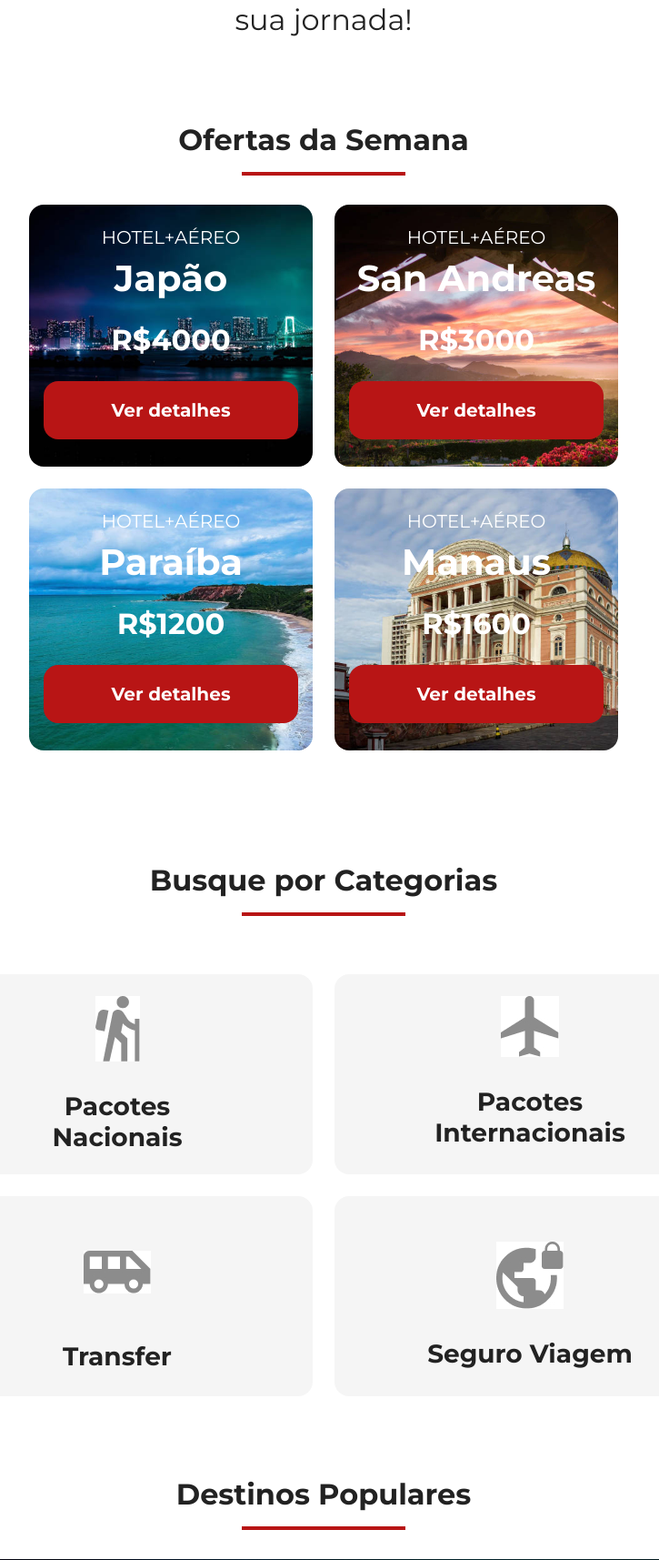
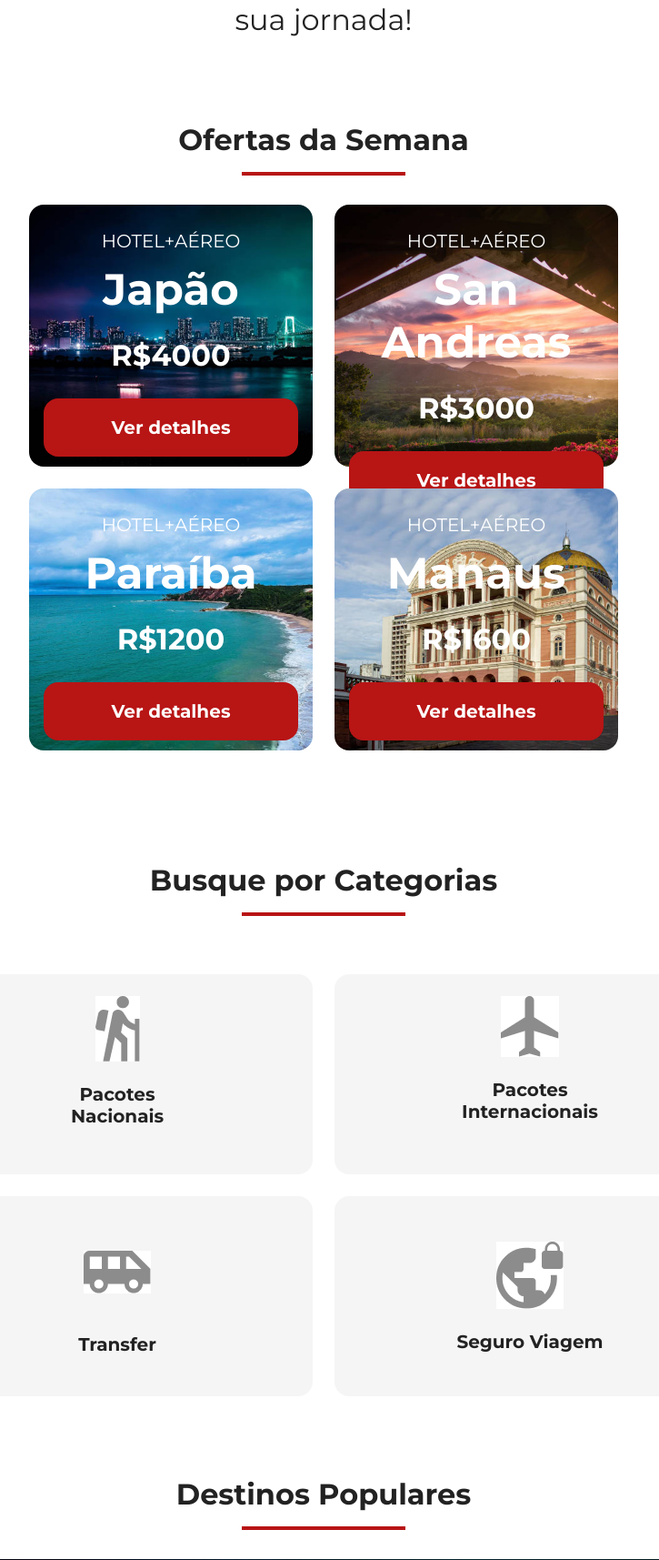
Before and after one commit to RyanFurtado44/jornada-viagens, a PHP site: page / in a window 1280 px wide. Shown: the part 994-2709 px from the top of the page at 91% size, without its empty margins (284-1009 px from the left). Run offline with PHP 8.4, Linux system fonts and the light colour scheme.

Commit message:
reutiliza estilo de textos

```diff
--- a/css/categories.css
+++ b/css/categories.css
@@ -16,11 +16,6 @@
   box-sizing: border-box;
   text-decoration: none;
   color: var(--text-primary-color);
-}
-
-.categories-cards .card h3 {
-  font-size: 28px;
-  font-weight: var(--titles-weight);
 }
 
 .categories-cards .card.single-line {
--- a/css/destinations.css
+++ b/css/destinations.css
@@ -21,15 +21,10 @@
 }
 
 .destinations .item header h4 {
-  font-size: 20px;
-  font-weight: var(--titles-weight);
   margin: 24px 0;
 }
 
 .destinations .item p {
-  font-size: 20px;
-  font-weight: var(--text-weight);
-  line-height: 32px;
   margin-bottom: 24px;
 }
 .destinations .button {
--- a/css/global.css
+++ b/css/global.css
@@ -72,6 +72,17 @@ section.hero {
   margin: 16px auto 32px;
 }
 
+.content-title {
+  font-size: 20px;
+  font-weight: var(--titles-weight);
+}
+
+.content-text {
+  font-size: 20px;
+  font-weight: var(--text-weight);
+  line-height: 32px;
+}
+
 .button {
   min-width: 280px;
   height: 64px;
--- a/css/offers.css
+++ b/css/offers.css
@@ -23,14 +23,7 @@
   margin-bottom: 24px;
 }
 
-.offers-cards .card header p {
-  font-size: 20px;
-  font-weight: var(--text-weight);
-}
-
 .offers-cards .card header h3 {
-  font-size: 40px;
-  font-weight: var(--titles-weight);
   margin: 8px 0 0;
 }
 
--- a/index.html
+++ b/index.html
@@ -57,14 +57,14 @@
     </section>
     <section class="offers">
       <div class="section-title">
-        <h2>Ofertas da Semana</h2>
+        <h2 class="content-title">Ofertas da Semana</h2>
         <hr />
       </div>
       <div class="offers-cards">
         <article class="card japao">
           <header>
-            <p>HOTEL+AÉREO</p>
-            <h3>Japão <br /><span>R$4000</span></h3>
+            <p class="content-text">HOTEL+AÉREO</p>
+            <h3 class="content-title">Japão <br /><span>R$4000</span></h3>
           </header>
           <footer>
             <a href="#" class="button">Ver detalhes</a>
@@ -72,8 +72,8 @@
         </article>
         <article class="card san-andreas">
           <header>
-            <p>HOTEL+AÉREO</p>
-            <h3>San Andreas <br /><span>R$3000</span></h3>
+            <p class="content-text">HOTEL+AÉREO</p>
+            <h3 class="content-title">San Andreas <br /><span>R$3000</span></h3>
           </header>
           <footer>
             <a href="#" class="button">Ver detalhes</a>
@@ -81,8 +81,8 @@
         </article>
         <article class="card paraiba">
           <header>
-            <p>HOTEL+AÉREO</p>
-            <h3>Paraíba <br /><span>R$1200</span></h3>
+            <p class="content-text">HOTEL+AÉREO</p>
+            <h3 class="content-title">Paraíba <br /><span>R$1200</span></h3>
           </header>
           <footer>
             <a href="#" class="button">Ver detalhes</a>
@@ -90,8 +90,8 @@
         </article>
         <article class="card manaus">
           <header>
-            <p>HOTEL+AÉREO</p>
-            <h3>Manaus <br /><span>R$1600</span></h3>
+            <p class="content-text">HOTEL+AÉREO</p>
+            <h3 class="content-title">Manaus <br /><span>R$1600</span></h3>
           </header>
           <footer>
             <a href="#" class="button">Ver detalhes</a>
@@ -102,7 +102,7 @@
     </section><br>
     <section class="categories">
       <div class="section-title">
-        <h2>Busque por Categorias</h2>
+        <h2 class="content-title">Busque por Categorias</h2>
         <hr />
       </div>
       <div class="categories-cards">
@@ -112,7 +112,7 @@
          title="Busque pela categoria Pacotes Nacionais"
          >
          <img src="img/icone-caminhada.jpg" alt="icone cinza de uma pessoa fazendo tracking">
-         <h3>
+         <h3 class="content-title">
           Pacotes <br>
           Nacionais
          </h3>
@@ -124,7 +124,7 @@
          title="Busque pela categoria Pacotes Nacionais"
          >
          <img src="img/icone-aviao.jpg" alt="icone cinza de um aviao">
-         <h3>
+         <h3 class="content-title">
           Pacotes <br>
           Internacionais
          </h3>
@@ -136,7 +136,7 @@
          title="Busque pela categoria Pacotes Nacionais"
          >
          <img src="img/icone-onibus.jpg" alt="icone cinza de um onibus">
-         <h3>
+         <h3 class="content-title">
           Transfer
          </h3>
         </a>
@@ -147,7 +147,7 @@
          title="Busque pela categoria Pacotes Nacionais"
          >
          <img src="img/icone-planeta.jpg" alt="icone cinza de um planeta com cadeado">
-         <h3>
+         <h3 class="content-title">
           Seguro Viagem
          </h3>
         </a>
@@ -163,8 +163,8 @@
         <article class="item tokyo">
           <header>
             <div class="img-item"></div>
-            <h4>Tokyo</h4>
-            <p>Tóquio é uma cidade vibrante e cosmopolita, com seus templos históricos, museus de arte moderna e arranha-céus icônicos. Não perca a chance de mergulhar em sua atmosfera fascinante.</p>
+            <h4 class="content-title">Tokyo</h4>
+            <p class="content-text">Tóquio é uma cidade vibrante e cosmopolita, com seus templos históricos, museus de arte moderna e arranha-céus icônicos. Não perca a chance de mergulhar em sua atmosfera fascinante.</p>
             <footer>
               <a
               href="#"
@@ -177,8 +177,8 @@
         <article class="item osaka">
           <header>
             <div class="img-item"></div>
-            <h4>Osaka</h4>
-            <p>Osaka é uma cidade agitada e moderna no Japãos. A cidade é famosa por sua gastronomia deliciosa e por ser um excelente ponto de partida para explorar outras cidades japonesas próximas.</p>
+            <h4 class="content-title">Osaka</h4>
+            <p class="content-text">Osaka é uma cidade agitada e moderna no Japãos. A cidade é famosa por sua gastronomia deliciosa e por ser um excelente ponto de partida para explorar outras cidades japonesas próximas.</p>
             <footer>
               <a href="#"
               class="button"
@@ -195,8 +195,8 @@
         <hr />
       </div>
       <div class="text-content">
-        <h3>Parcelamento em até 12x!</h3>
-        <p>Viaje pagando em até 12 parcelas no cartão, à vista no crédito com 5% de desconto ou no Pix com 10% de desconto! </p>
+        <h3 class="content-title">Parcelamento em até 12x!</h3>
+        <p class="content-text">Viaje pagando em até 12 parcelas no cartão, à vista no crédito com 5% de desconto ou no Pix com 10% de desconto! </p>
       </div>
       <div class="image-content">
         <div class="image bag"></div>
```
